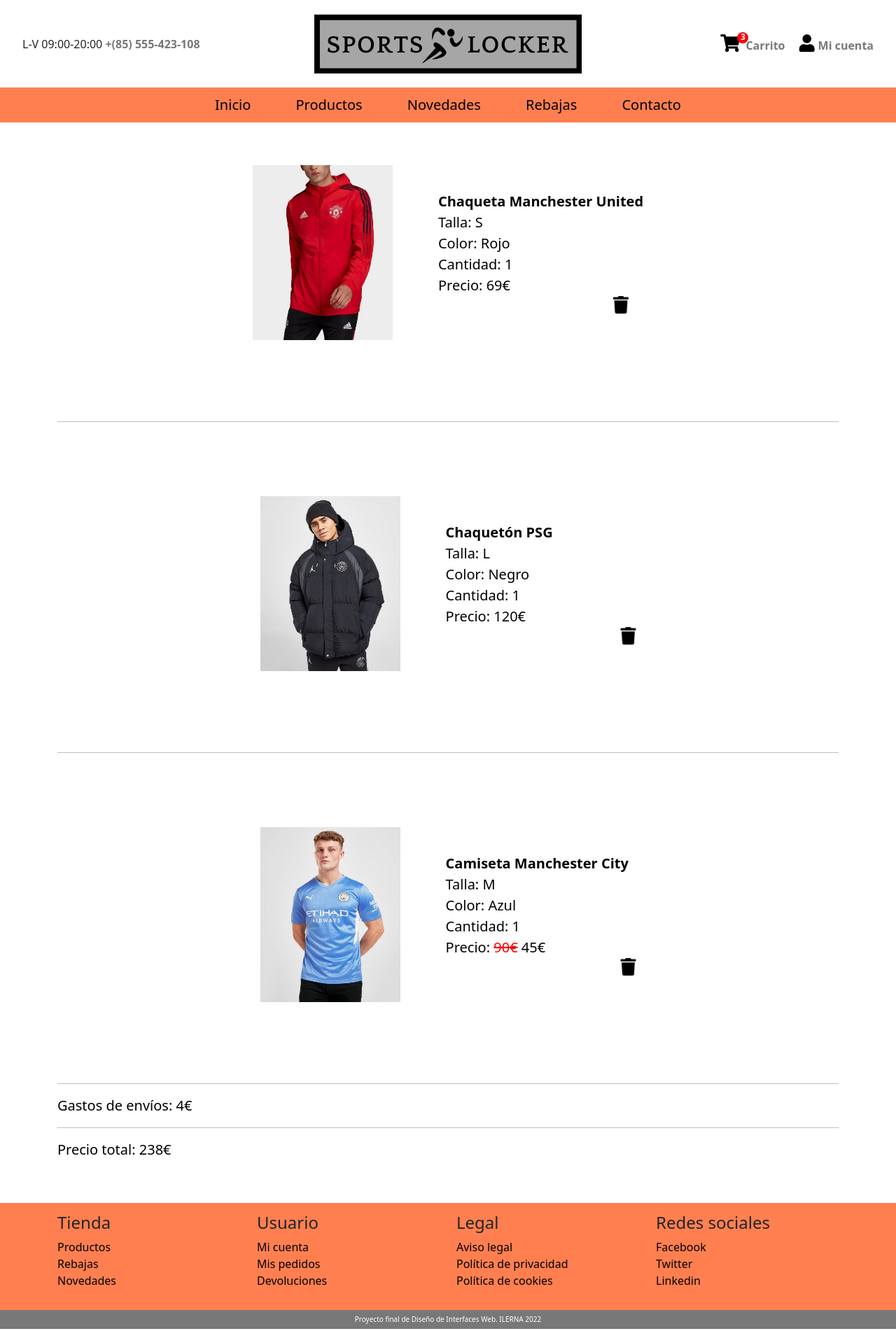
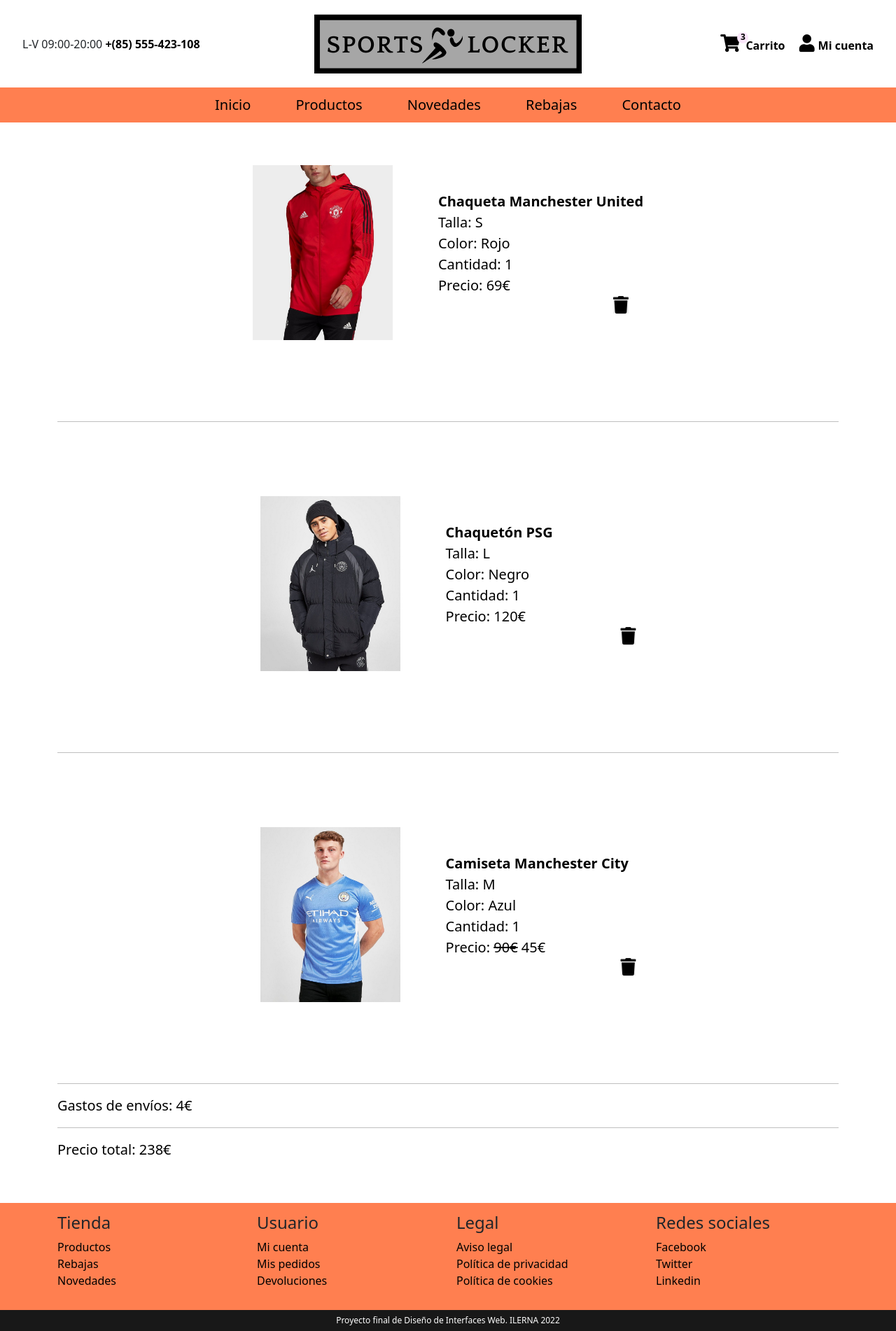
Before and after one commit to MasterTito/Proyecto_DEPL_DIW, a plain HTML site: page DIW - Proyecto final/index.html in a window 1280 px wide. Shown: the whole page at 70% size. Drawn offline with nearby package versions, Linux system fonts and the light colour scheme.

Commit message:
V3
 Porblemas de contraste (accesibilidad) solucionados

```diff
--- a/DIW - Proyecto final/css/styles.css
+++ b/DIW - Proyecto final/css/styles.css
@@ -25,9 +25,9 @@
     content: url("../img/Sports.png");
 }
 .copyright{
-    background-color: rgb(121, 120, 120);
+    background-color: rgb(24, 24, 24);
     color: white;
-    font-size: 10px;
+    font-size: 12px;
 
 }
 header .user-utils > div > a i{
@@ -38,17 +38,17 @@
     color: black;
 }
 #shopping-cart{
-    color: rgb(121, 120, 120);
+    color: black;
     font-weight: bold;
     text-decoration: none;
 }
 #my-account{
-    color: rgb(121, 120, 120);
+    color: black;
     font-weight: bold;
     text-decoration: none;
 }
 header > .row > .contacto > div a{
-    color: rgb(121, 120, 120);
+    color: black;
     text-decoration: none;
     font-weight: bold;
 }
@@ -118,4 +118,6 @@
     height: 16px;
     margin-top: -3px;
     padding-top: 1px;
+    background-color: #fae6fa;
+    color: black;
 }
--- a/DIW - Proyecto final/index.html
+++ b/DIW - Proyecto final/index.html
@@ -87,7 +87,7 @@
 						<li>Talla: M</li>
 						<li>Color: Azul</li>
 						<li>Cantidad: 1</li>
-						<li>Precio: <del style="color: red;">90€</del> <span class="precio_T">45</span>€</li>
+						<li>Precio: <del>90€</del> <span class="precio_T">45</span>€</li>
 						<button id="borrar3"><i class="fas fa-trash"></i></button>
 					</ul>
 					<hr></hr>
```
